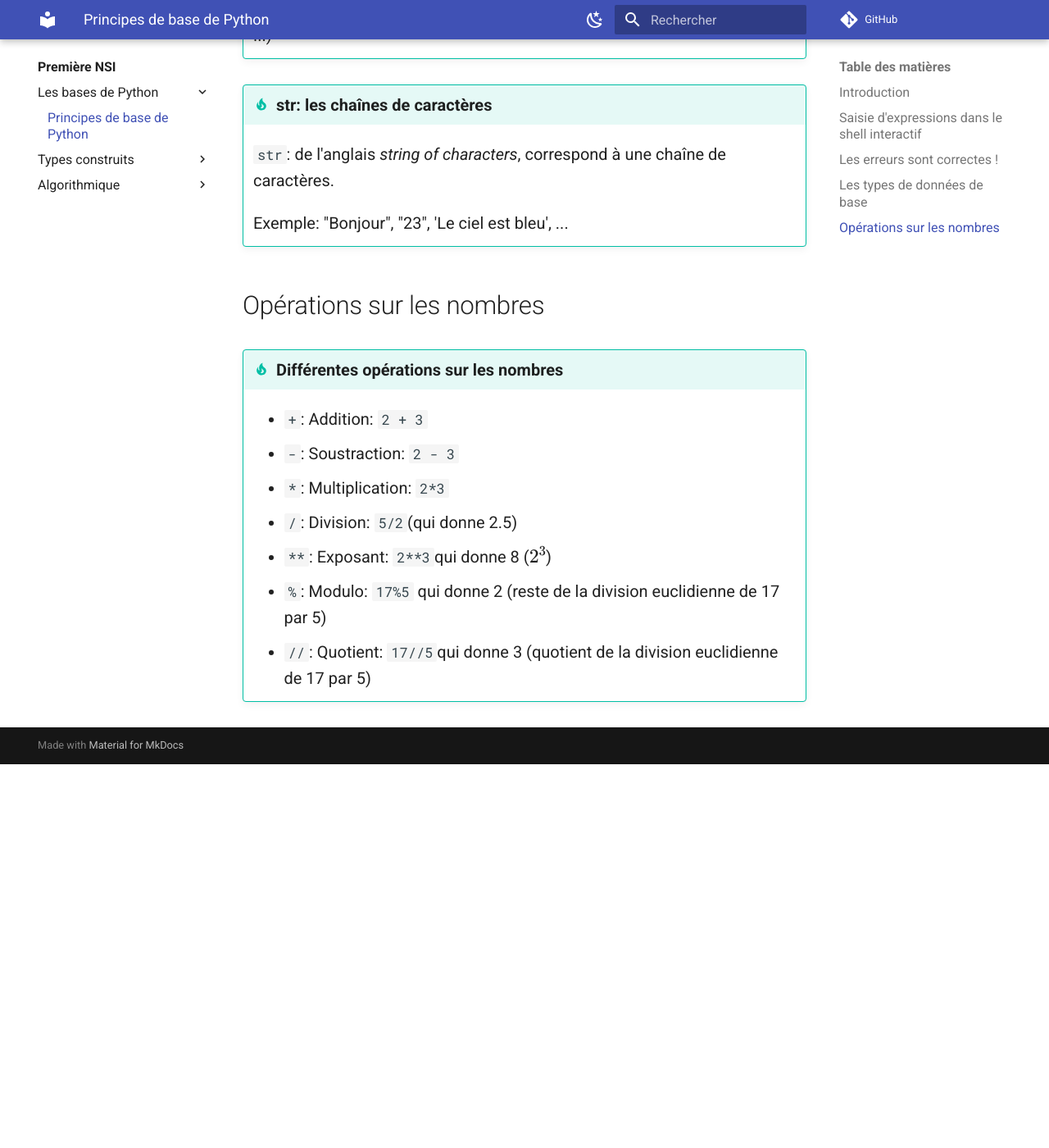
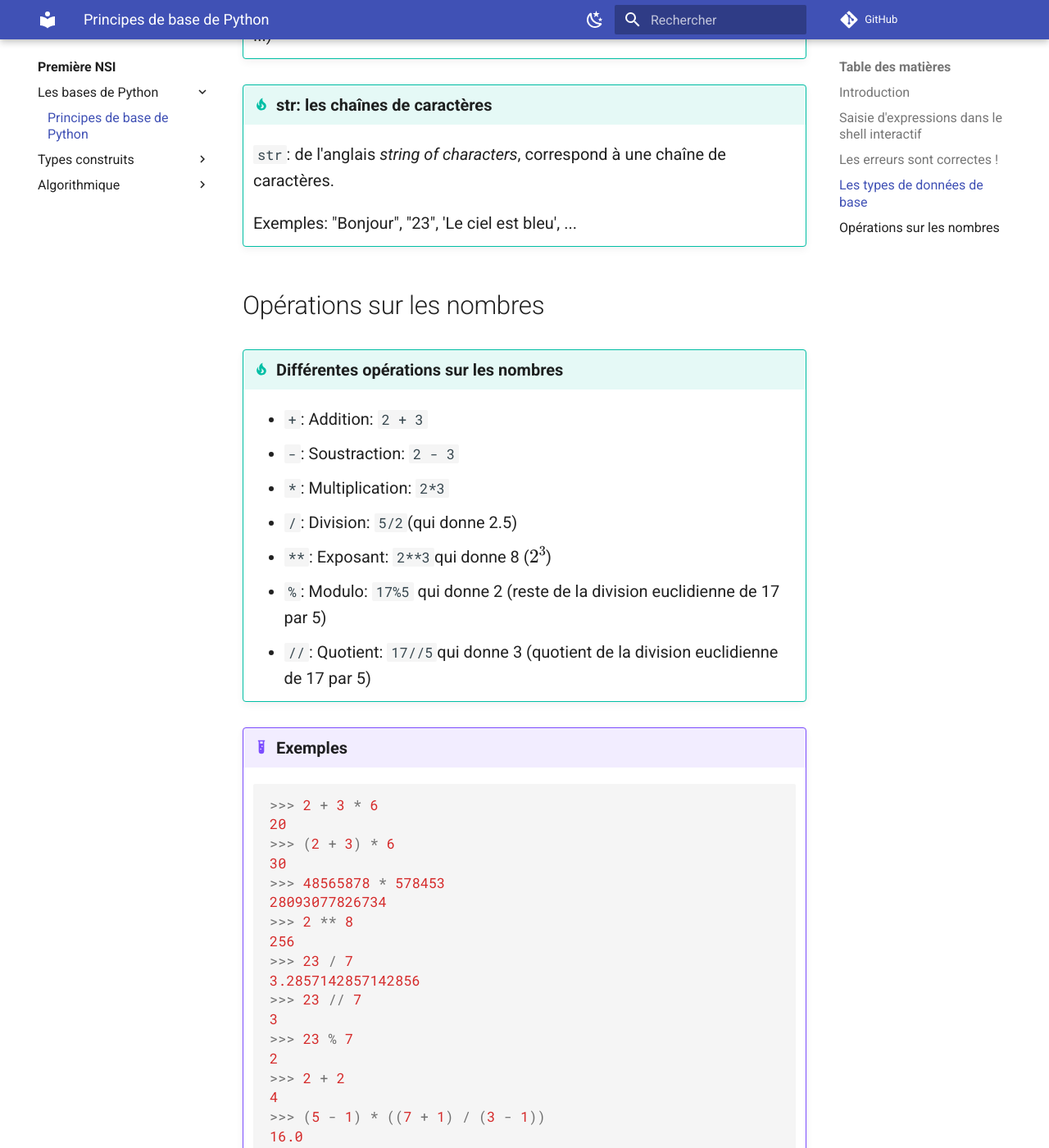
Before and after one commit to infocornouaille/nsi-cornouaille, an MkDocs documentation site: the page built from docs/premiere/bases_de_python/principes.md, in a window 1280 px wide and 1400 px high, scrolled down 3170 px. Shown: the whole window at 82% size. Built offline with MkDocs 1.6.1 and Material for MkDocs 9.7.7, drawn with Linux system fonts in a browser that asks for light colours; comment, search, counter and statistics services are not loaded; before the commit the page ends 4102 px from its top, so only the background shows below that.

Commit message:
Update principes.md

````diff
--- a/docs/premiere/bases_de_python/principes.md
+++ b/docs/premiere/bases_de_python/principes.md
@@ -80,7 +80,7 @@
 
     `str`: de l'anglais *string of characters*, correspond à une chaîne de caractères.
 
-    Exemple: "Bonjour", "23", 'Le ciel est bleu', ...
+    Exemples: "Bonjour", "23", 'Le ciel est bleu', ...
 
 ## Opérations sur les nombres
 
@@ -93,3 +93,27 @@
     - `**`: Exposant: `2**3`qui donne 8 ($2^3$)
     - `%`: Modulo: `17%5` qui donne 2 (reste de la division euclidienne de 17 par 5)
     - `//`: Quotient: `17//5`qui donne 3 (quotient de la division euclidienne de 17 par 5)
+
+
+!!! example "Exemples"
+
+    ```python
+    >>> 2 + 3 * 6
+    20
+    >>> (2 + 3) * 6
+    30
+    >>> 48565878 * 578453
+    28093077826734
+    >>> 2 ** 8
+    256
+    >>> 23 / 7
+    3.2857142857142856
+    >>> 23 // 7
+    3
+    >>> 23 % 7
+    2
+    >>> 2 + 2
+    4
+    >>> (5 - 1) * ((7 + 1) / (3 - 1))
+    16.0
+    ```
````
